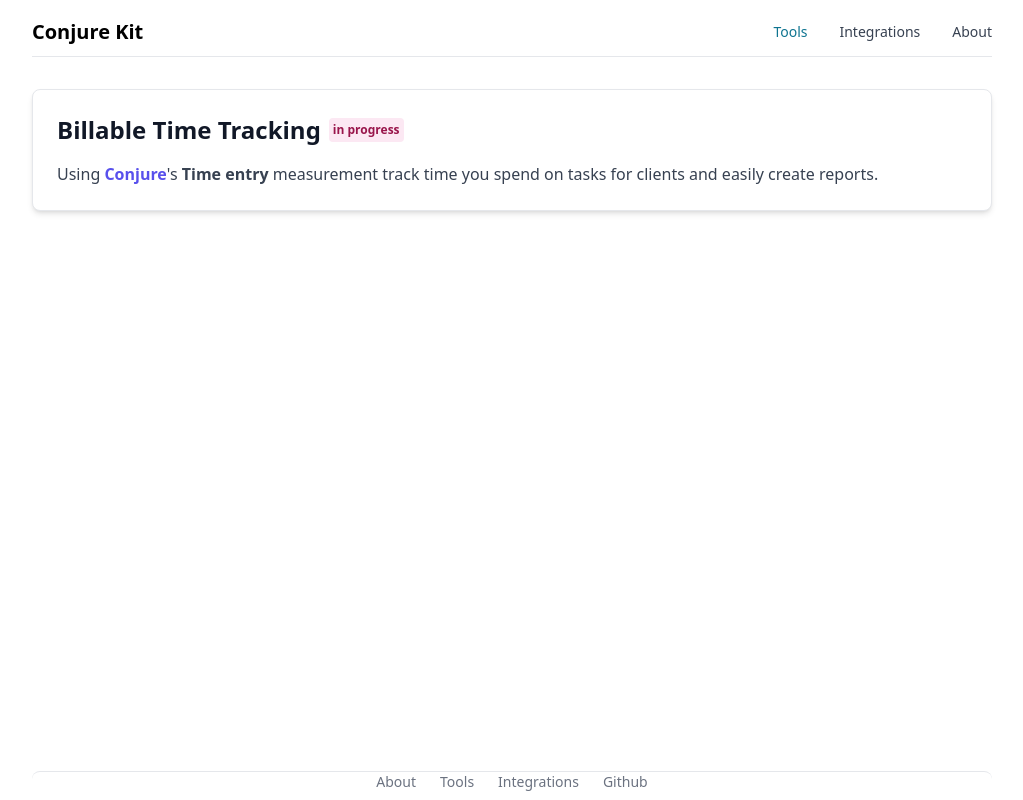
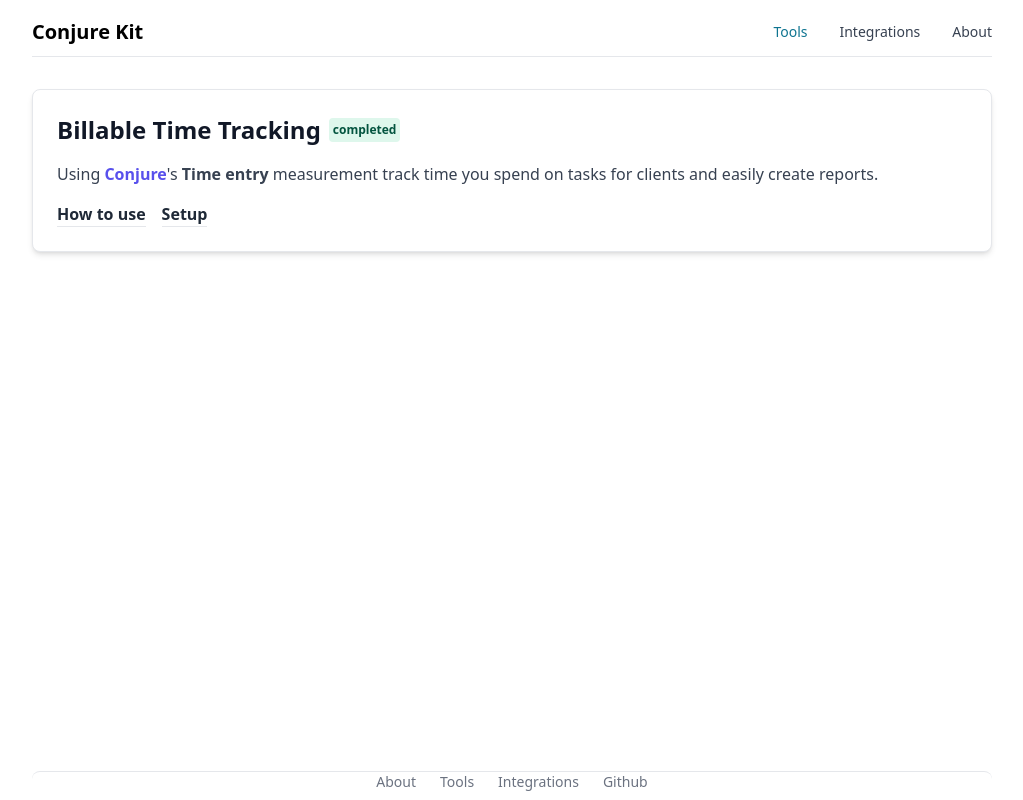
Before and after one commit to fakeheal/conjure-kit, a React (Create React App) app: page /tools in a window 1280 px wide. Shown: the whole page, without its empty margins (128-1151 px from the left). Built offline with nearby package versions, Linux system fonts and the light colour scheme.

Commit message:
chore: updated documentation & info pages

```diff
--- a/src/Pages/Home.js
+++ b/src/Pages/Home.js
@@ -13,6 +13,9 @@
           Synchronize data to your <strong className="text-indigo-500">Conjure</strong> account from services like <a
           href="https://rescuetime.com" className="border-b text-gray-800 font-bold">Rescue Time</a>, <a
           href="https://trak.tv" className="border-b text-gray-800 font-bold">trakt.tv</a>.
+          <br/>
+          <br/>
+          Additionally, there are <a href="/tools" className="border-b text-gray-800 font-bold">Tools</a> that are built on top of <strong className="text-indigo-500">Conjure</strong>.
         </p>
       </div>
       <div className="flex justify-center items-center">
--- a/src/Pages/Tools.js
+++ b/src/Pages/Tools.js
@@ -8,13 +8,18 @@
         <div className="text-2xl font-bold text-gray-900 dark:text-white flex justify-between">
           <div className="flex items-center">
             <h5 className="mr-2"> Billable Time Tracking</h5>
-            <Badge color="pink">in progress</Badge>
+            <Badge color="green">completed</Badge>
           </div>
         </div>
         <p className="font-normal text-gray-700 dark:text-gray-400">
           Using <strong
           className="text-indigo-600">Conjure</strong>'s <strong>Time entry</strong> measurement track time you spend on
           tasks for clients and easily create reports.
+          <div className="flex gap-4 mt-4">
+            <a href="https://github.com/fakeheal/conjure-kit#billable-time-tracking-preview"
+               className="border-b text-gray-800 font-bold">How to use</a>
+            <a href="https://i.imgur.com/q3uFEJd.png" className="border-b text-gray-800 font-bold">Setup</a>
+          </div>
         </p>
       </Card>
 
```
